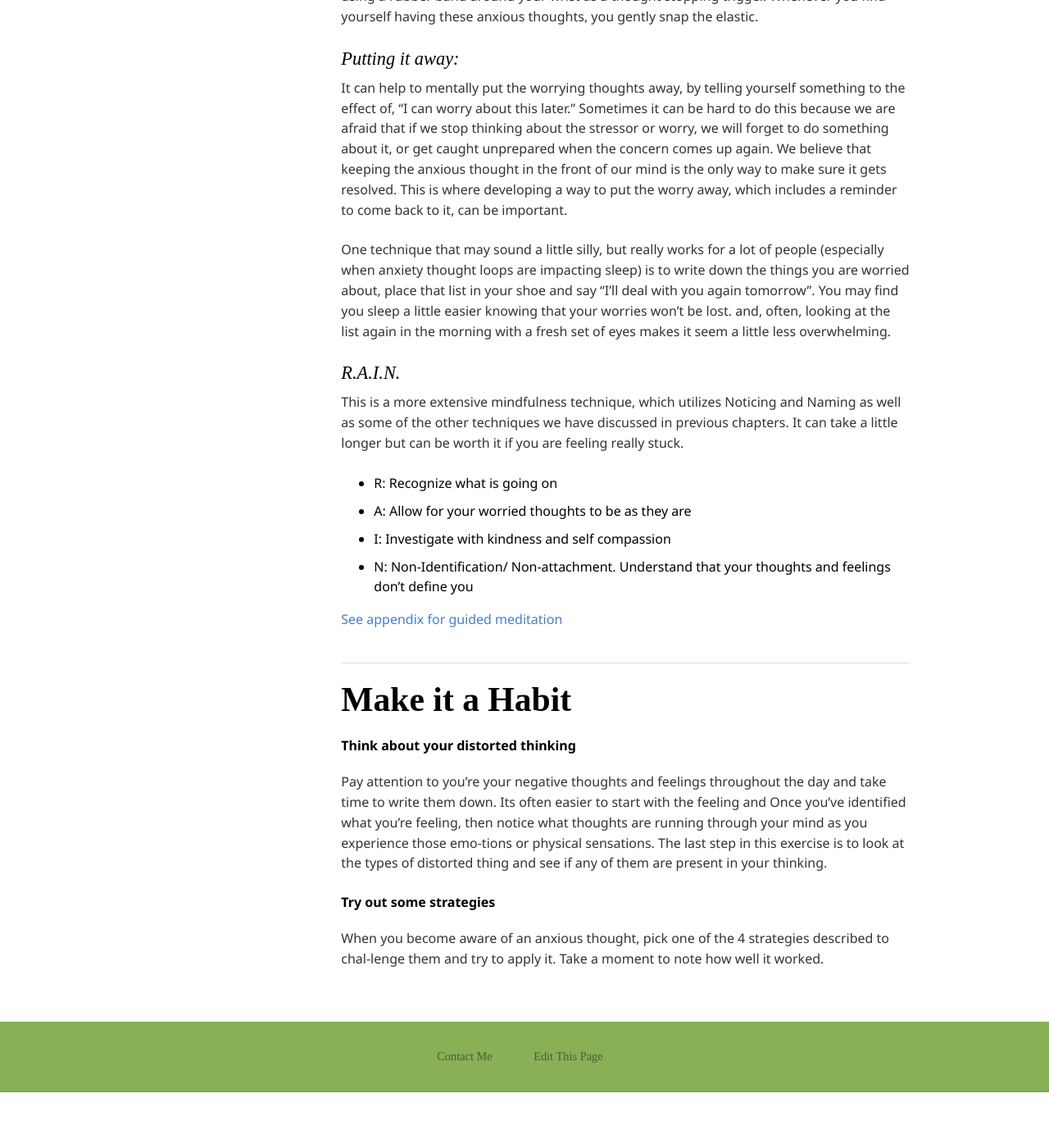
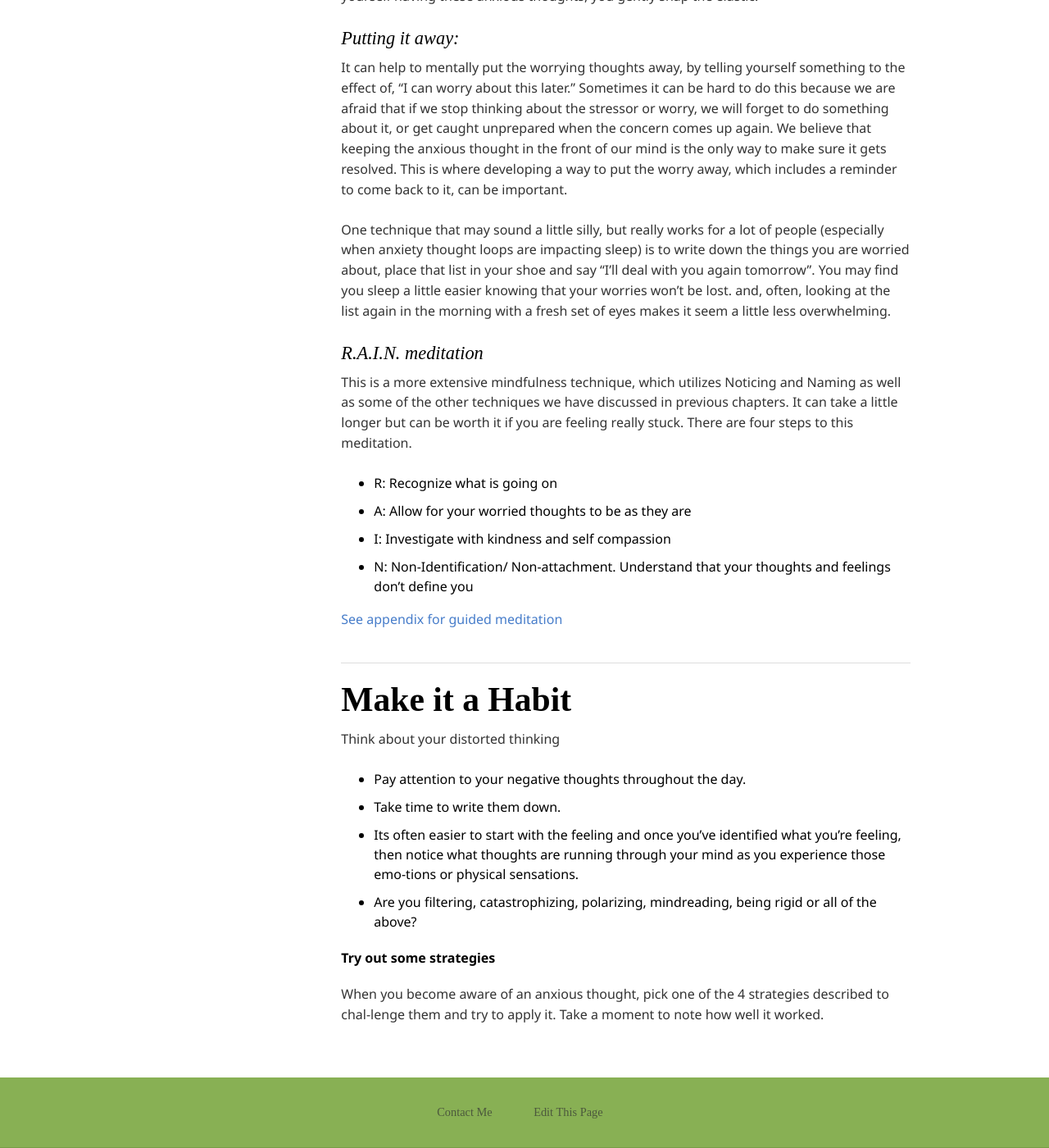
Before and after one commit to mtorres253/mtorres253.github.io, a Jekyll site: the page built from chapt-9/index.md, in a window 1280 px wide and 1400 px high, scrolled down 2453 px. Shown: the whole window at 82% size. Built offline with Jekyll 4.4.1, drawn with Linux system fonts in a browser that asks for light colours; nearby versions of some CDN libraries; some web fonts are replaced; comment, search, counter and statistics services are not loaded; before the commit the page ends 3785 px from its top, so only the background shows below that; some of the changed text lies outside the part shown.

Commit message:
Update index.md

```diff
--- a/chapt-9/index.md
+++ b/chapt-9/index.md
@@ -33,8 +33,9 @@
 <div class="story">
 <p>There is a story I often think of about man who passed by an elephant encampment. He suddenly stopped, confused by the fact that these huge creatures were being held by only a small rope tied to their front leg. No chains, no cages. It was obvious that the elephants could, easily break away from these bonds, but for some reason, they did not.</p>
 <p>He saw a trainer nearby and asked why the elephants just stood there and made no attempt to get away. "Well, the trainer said, when they are very young and much smaller we use the same size rope to tie them and, at that age, it's enough to hold them. As they grow up, they are conditioned to believe they cannot break away. They believe the rope can still hold them, so they never try to break free".</p>
-<p>The messages we received, about limitations remain powerful well into our adulthood. Whether they came from parents and family, our experiences at school, or even from society at large. These messages get internalized and become part of our self-narrative. While some limitations are real, others are like the rope holding the elephants in place.</p>
 </div>
+
+The messages we received, about limitations remain powerful well into our adulthood. Whether they came from parents and family, our experiences at school, or even from society at large. These messages get internalized and become part of our self-narrative. While some limitations are real, others are like the rope holding the elephants in place.
 
 ## Challenge Them!
 There are a variety of techniques that have been discovered to help disrupt these negative thought processes. Some work better in certain situations and for certain personality types. I suggest giving them all a try and seeing which is the best fit.
@@ -50,8 +51,8 @@
 
 One technique that may sound a little silly, but really works for a lot of people (especially when anxiety thought loops are impacting sleep) is to write down the things you are worried about, place that list in your shoe and say "I'll deal with you again tomorrow". You may find you sleep a little easier knowing that your worries won't be lost. and, often, looking at the list again in the morning with a fresh set of eyes makes it seem a little less overwhelming.
 
-###  R.A.I.N.
-This is a more extensive mindfulness technique, which utilizes Noticing and Naming as well as some of the other techniques we have discussed in previous chapters. It can take a little longer but can be worth it if you are feeling really stuck.
+###  R.A.I.N. meditation
+This is a more extensive mindfulness technique, which utilizes Noticing and Naming as well as some of the other techniques we have discussed in previous chapters. It can take a little longer but can be worth it if you are feeling really stuck. There are four steps to this meditation.
 
 - R: Recognize what is going on
 - A: Allow for your worried thoughts to be as they are
@@ -63,8 +64,12 @@
 <hr/>
 # Make it a Habit
 
-<h4>Think about your distorted thinking</h4>
-Pay attention to you're your negative thoughts and feelings throughout the day and take time to write them down. Its often easier to start with the feeling and Once you've identified what you're feeling, then notice what thoughts are running through your mind as you experience those emo-tions or physical sensations. The last step in this exercise is to look at the types of distorted thing and see if any of them are present in your thinking.
+Think about your distorted thinking
+- Pay attention to your negative thoughts throughout the day.
+- Take time to write them down.
+- Its often easier to start with the feeling and once you’ve identified what you’re feeling, then notice what thoughts are running through your mind as you experience those emo-tions or physical sensations.
+- Are you filtering, catastrophizing, polarizing, mindreading, being rigid or all of the above?
+
 
 <h4>Try out some strategies</h4>
 When you become aware of an anxious thought, pick one of the 4 strategies described to chal-lenge them and try to apply it.  Take a moment to note how well it worked.
```
Also changed, not shown: other parts of chapt-9/index.md (+1 -1 lines).
